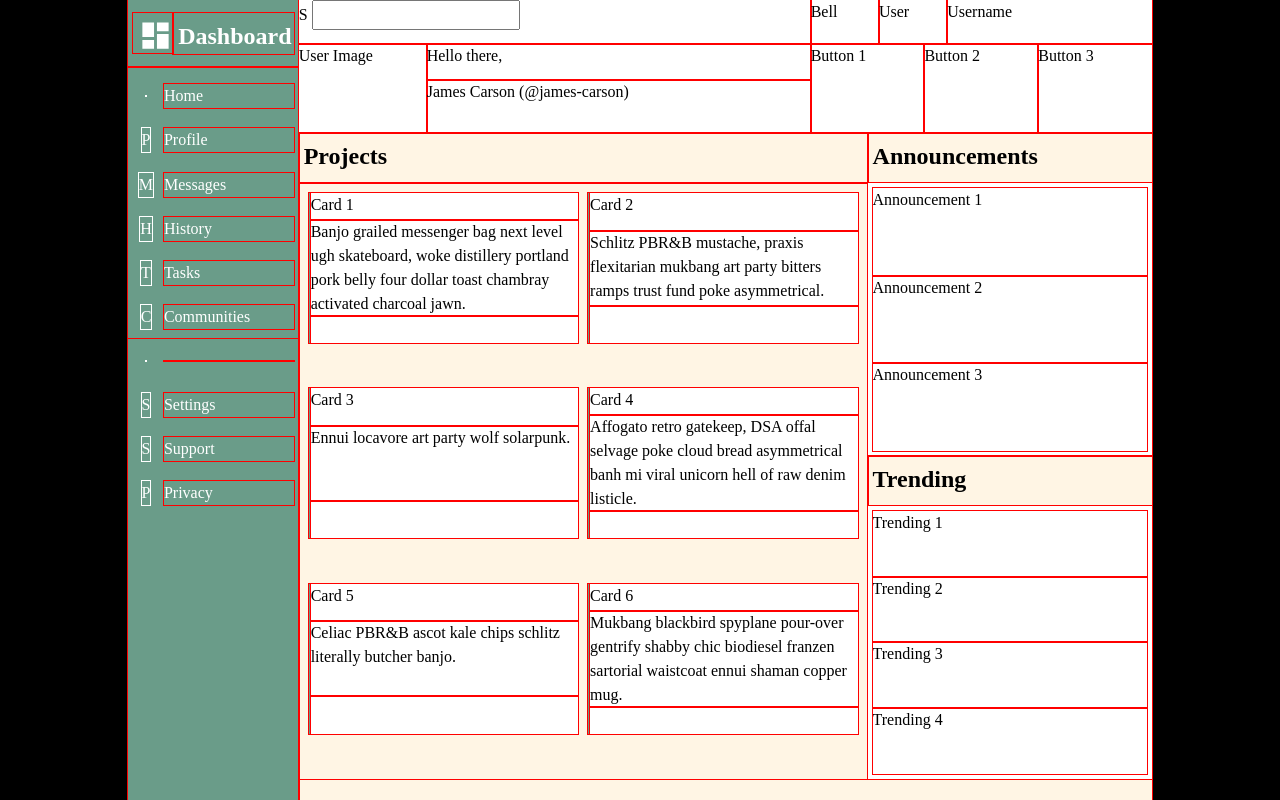
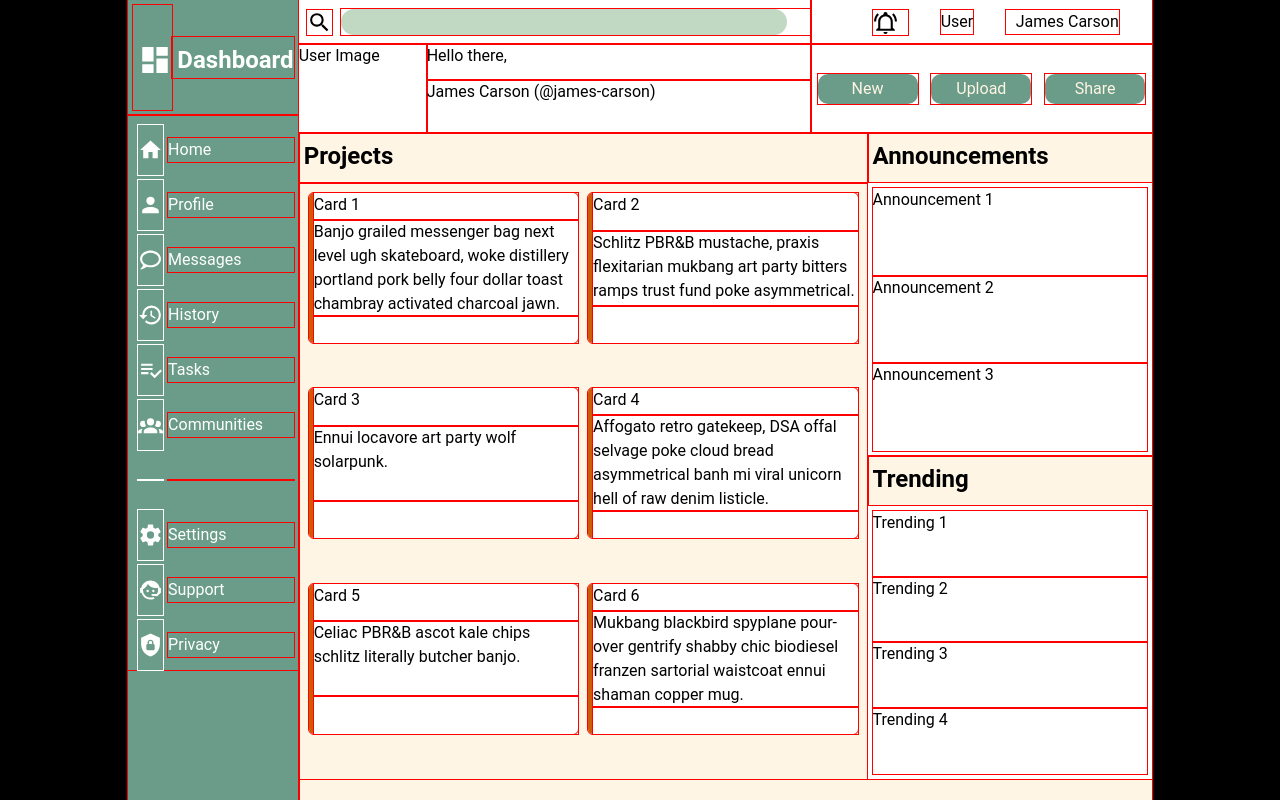
Before and after one commit to james-carson/admin-dashboard, a plain HTML site: page index.html in a window 1280 px wide. Drawn offline with Linux system fonts and the light colour scheme.

Commit message:
Complete sidebar, mostly complete header
One section of header still to be completed, then
need to start work on the content section.

```diff
--- a/index.html
+++ b/index.html
@@ -14,53 +14,53 @@
             <div id="sidebar" class="grid">
                 <div id="sidebar_top" class="sidebar pad grid">
                     <div id="logo_img"><a href="dashboard"><img src="icons/dashboard.svg" alt="Dashboard icon"
-                                maxheight="120px" class="white_filter"></a></div>
+                                height="100px" width="100px" class="white_filter"></a></div>
                     <div id="logo_text"><a href="dashboard">
                             <h1>Dashboard</h1>
                         </a></div>
                 </div>
                 <div id="sidebar_bottom" class="sidebar grid">
-                    <div class="icon white_filter"><a href="home"><img src="icons/home.svg" alt="Home icon"></a></div>
+                    <div class="icon white_filter"><a href="home.html"><img src="icons/home.svg" alt="Home icon"></a></div>
                     <div class="side_link"><a href="home.html">Home</a></div>
 
-                    <div class="icon white_filter">P</div>
+                    <div class="icon white_filter"><a href="profile.html"><img src="icons/profile.svg" alt="Profile icon"></a></div>
                     <div class="side_link"><a href="profile.html">Profile</a></div>
 
-                    <div class="icon white_filter">M</div>
-                    <div class="side_link"><a href="profile.html">Messages</a></div>
+                    <div class="icon white_filter"><a href="messages.html"><img src="icons/messages.svg" alt="Messages icon"></a></div>
+                    <div class="side_link"><a href="messages.html">Messages</a></div>
 
-                    <div class="icon white_filter">H</div>
+                    <div class="icon white_filter"><a href="history.html"><img src="icons/history.svg" alt="History icon"></a></div>
                     <div class="side_link"><a href="history.html">History</a></div>
 
-                    <div class="icon white_filter">T</div>
+                    <div class="icon white_filter"><a href="tasks.html"><img src="icons/playlist-check.svg" alt="Tasks icon"></a></div>
                     <div class="side_link"><a href="tasks.html">Tasks</a></div>
 
-                    <div class="icon white_filter">C</div>
+                    <div class="icon white_filter"><a href="communities.html"><img src="icons/communities.svg" alt="Communities icon"></a></div>
                     <div class="side_link"><a href="communites.html">Communities</a></div>
 
                     <div class="icon white_filter"></div>
                     <div class="side_link"></div>
 
-                    <div class="icon white_filter">S</div>
+                    <div class="icon white_filter"><a href="settings.html"><img src="icons/settings.svg" alt="Settings icon"></a></div>
                     <div class="side_link"><a href="settings.html">Settings</a></div>
 
-                    <div class="icon white_filter">S</div>
+                    <div class="icon white_filter"><a href="support.html"><img src="icons/support.svg" alt="Support icon"></a></div>
                     <div class="side_link"><a href="support.html">Support</a></div>
 
-                    <div class="icon white_filter">P</div>
+                    <div class="icon white_filter"><a href="privacy.html"><img src="icons/privacy.svg" alt="Privacy icon"></a></div>
                     <div class="side_link"><a href="privacy.html">Privacy</a></div>
                 </div>
             </div>
             <div id="header" class="grid">
                 <div id="header_top" class="header grid">
-                    <div id="search">
-                        S
-                        <input type="search">
+                    <div id="search" class="grid">
+                        <div id="search_icon"><label for="search"><img src="icons/search.svg" alt="Search icon" height="25px" width="25px"></label></div>
+                        <div id="search_input"><input type="search"></div>
                     </div>
-                    <div id="user" class="grid">
-                        <div id="bell_icon" class="user">Bell</div>
+                    <div id="user" class="grid centre_both">
+                        <div id="bell_icon" class="user"><img src="icons/bell.svg" alt="Bell icon" height="25px" width="25px"></div>
                         <div id="user_image_small" class="user">User</div>
-                        <div id="username" class="user">Username</div>
+                        <div id="username" class="user">James Carson</div>
                     </div>
                 </div>
                 <div id="header_bottom" class="header grid">
@@ -69,10 +69,10 @@
                         <div id="greeting_top">Hello there,</div>
                         <div id="greeting_bottom">James Carson (@james-carson)</div>
                     </div>
-                    <div id="buttons" class="grid">
-                        <div>Button 1</div>
-                        <div>Button 2</div>
-                        <div>Button 3</div>
+                    <div id="buttons" class="grid centre_both">
+                        <div><button>New</button></div>
+                        <div><button>Upload</button></div>
+                        <div><button>Share</button></div>
                     </div>
                 </div>
             </div>
--- a/styles.css
+++ b/styles.css
@@ -57,6 +57,10 @@ h6 {
     --darkgreen: #6A9C89;
 }
 
+body {
+    font-family: Roboto, system-ui, -apple-system, BlinkMacSystemFont, 'Segoe UI', Oxygen, Ubuntu, Cantarell, 'Open Sans', 'Helvetica Neue', sans-serif;
+}
+
 div {
     /* TEMPORARY FOR OUTLINE */
     outline: 1px red solid;
@@ -70,8 +74,6 @@ div {
     filter: brightness(0) saturate(100%) invert(100%) sepia(0%) saturate(7500%) hue-rotate(221deg) brightness(102%) contrast(101%);
 }
 
-
-
 .pad_bottom {
     padding-bottom: 2.5%;
 }
@@ -81,7 +83,7 @@ div {
 }
 
 .centre_both {
-    justify-content: center;
+    justify-items: center;
     align-items: center;
 }
 
@@ -102,6 +104,8 @@ div {
     grid-template-rows: 1fr 5fr;
 }
 
+/* Start of sidebar */
+
 #sidebar {
     grid-column: 1 / 2;
     grid-row: 1 / 3;
@@ -112,6 +116,10 @@ div {
 
 #sidebar a{
     color: white
+}
+
+#sidebar a:hover {
+    color: var(--orange);
 }
 
 #sidebar_top {
@@ -131,26 +139,30 @@ h1 {
 #sidebar_bottom {
     grid-row: 2 / 3;
     grid-template-columns: 1fr 5fr;
-    grid-template-rows: repeat(10, 15%);
+    grid-template-rows: repeat(10, 1fr);
     align-self: start;
     gap: 5px;
-    padding: 10px 5px 0 5px;
+    padding: 10px 5px 0 10px;
     font-size: 1em;
     align-items: center;
 }
 
 a {
     text-decoration: none;
+    font-size: 1em;
+    padding: 0;
+    margin: 0;
 }
 
-div > a > img {
-    max-height: 75px;
-    max-width: 75px;
+.icon img {
+    justify-self: center;
+    height: 50px;
+    width: 50px;
 }
 
-.icon {
-    justify-self: center;
-}
+/* End of Sidebar */
+
+/* Start of Header */
 
 #header {
     grid-column: 2 / 3;
@@ -164,8 +176,44 @@ div > a > img {
     grid-template-columns: 3fr 2fr;
 }
 
+#search {
+    grid-template-columns: 1fr 11fr;
+    align-items: center;
+    padding-left: 0 10px 0 10px;
+}
+
+#search_icon {
+    justify-self: center;
+}
+
+input {
+    width: 95%;
+    background-color: var(--lightgreen);
+    border-radius: 15px;
+    border: 0;
+    padding-left: 10px;
+}
+
+input:focus {
+    outline: var(--orange) 2px solid;
+}
+
+#bell_icon {
+    justify-self: end;
+    padding-right: 10px;
+}
+
+#user_image_small {
+    justify-self: center;
+}
+
+#username {
+    padding-left: 10px;
+    justify-self: start;
+}
+
 #user {
-    grid-template-columns: 1fr 1fr 3fr;
+    grid-template-columns: 2fr 2fr 3fr;
 }
 
 #greeting {
@@ -186,6 +234,24 @@ div > a > img {
 #buttons {
     grid-template-columns: repeat(3, 1fr);
 }
+
+button {
+    background-color: var(--darkgreen);
+    width: 100px;
+    height: 30px;
+    border: 0;
+    border-radius: 10px;
+    color: var(--offwhite);
+}
+
+button:hover {
+    background-color: var(--lightgreen);
+    outline: var(--orange) solid 1px;
+}
+
+/* End of header */
+
+/* Start of content */
 
 #content {
     grid-column: 2 / 3;
@@ -208,7 +274,8 @@ div > a > img {
     height: 150px;
     grid-template-rows: 1fr 2fr 1fr;
     background-color: white;
-    border-left: var(--darkgreen) 2px solid;
+    border-left: var(--orange) 5px solid;
+    border-radius: 5px;
 }
 
 #announcements_trending {
```
